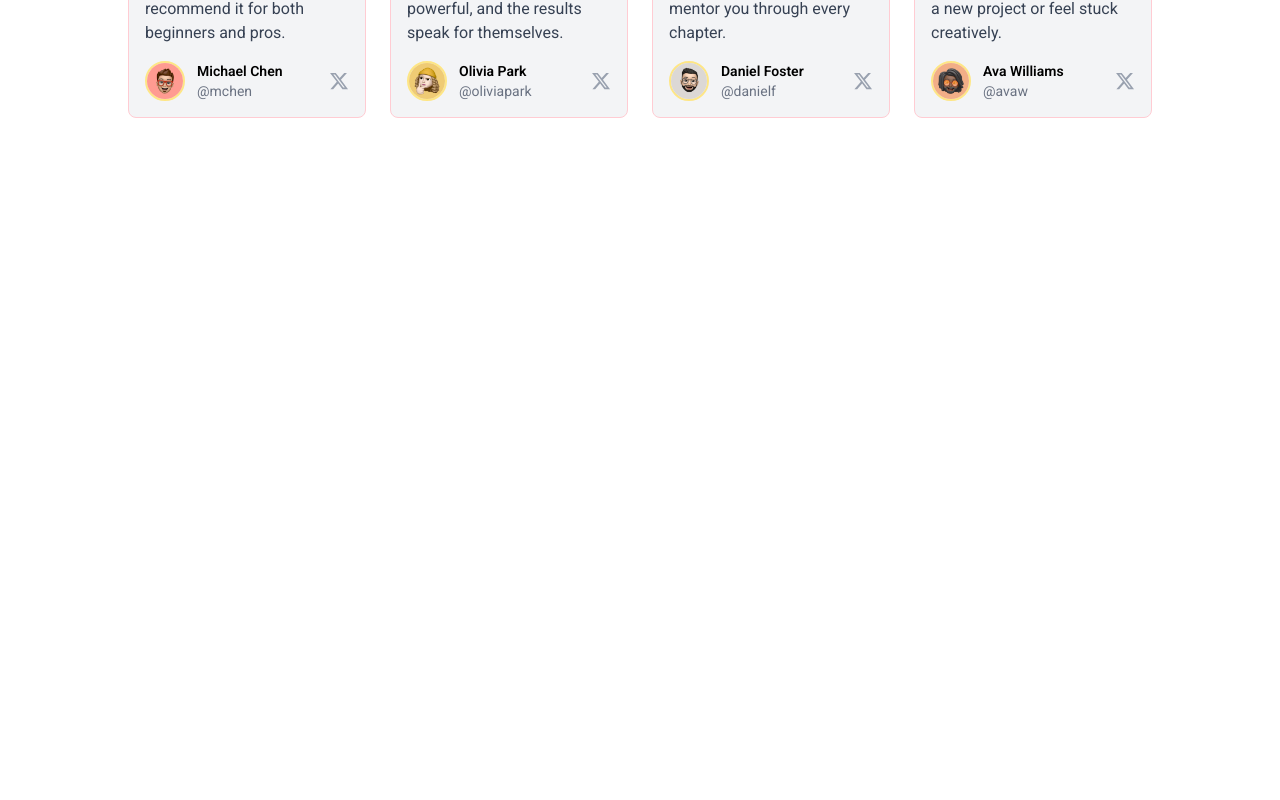
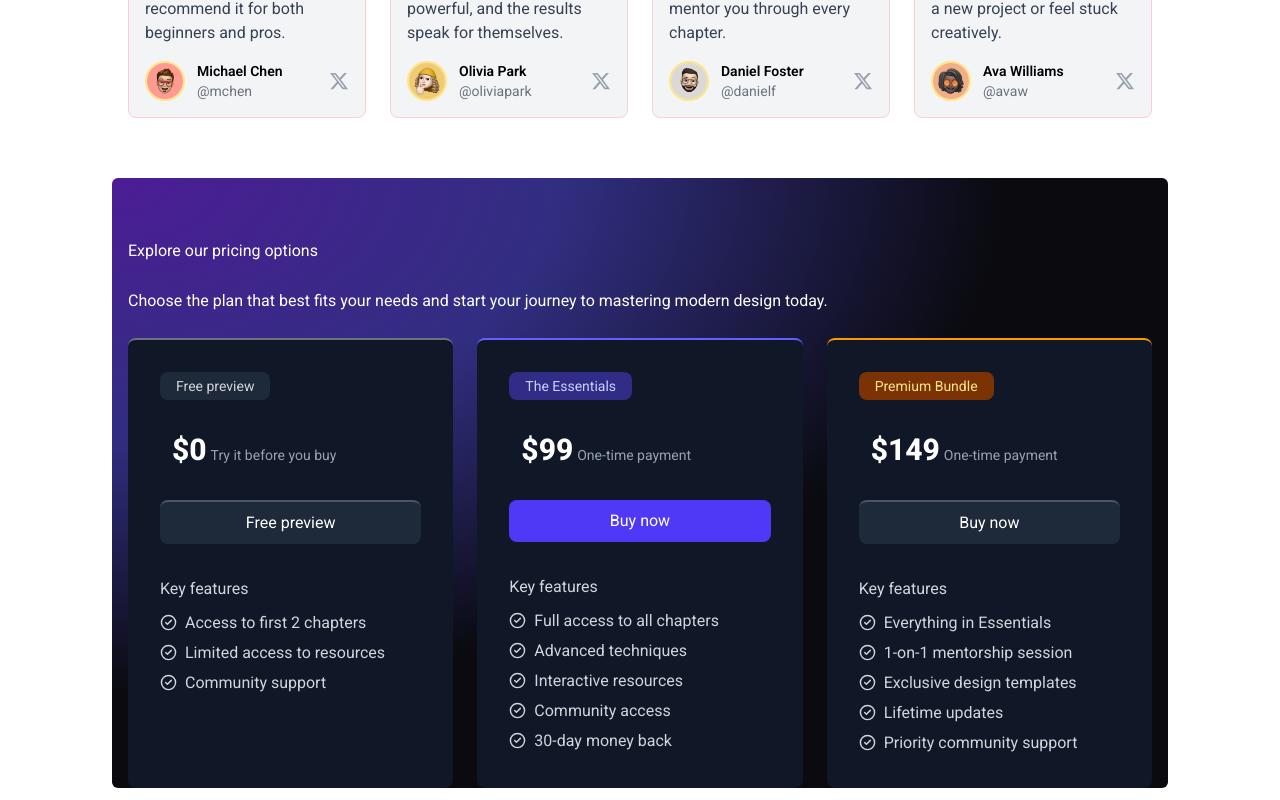
Before and after one commit to rohitha-kodikara/landify, a React (Vite) app: page / in a window 1280 px wide. Shown: the part 3066-3866 px from the top of the page. Before the commit the page ends 3196 px from the top, so only its background shows below. Built offline with nearby package versions, Linux system fonts and the light colour scheme.

Commit message:
added pricing section

```diff
--- a/src/App.jsx
+++ b/src/App.jsx
@@ -5,6 +5,7 @@ import Hero from "./components/Hero";
 import Learn from "./components/Learn";
 import Author from "./components/Author";
 import Chapters from "./components/Chapters";
+import Pricing from "./components/Pricing";
 import ReactLenis from "lenis/react";
 const App = () => {
   const [isScrolled, setIsScrolled] = useState(false);
@@ -39,6 +40,7 @@ const App = () => {
         <Author />
         <Chapters />
         <Reviews />
+        <Pricing />
       </div>
     </>
   );
--- /dev/null
+++ b/src/components/Pricing.jsx
@@ -0,0 +1,118 @@
+import React from "react";
+import { CircleCheck } from "lucide-react";
+
+const Pricing = () => {
+  return (
+    <section className="lg:px-25 mt-10 z-0">
+      <div className="pt-15  flex flex-col gap-5 leading-relaxed lg:gap-6 lg:mt-5 px-4 bg-hero-gradient text-white rounded-md">
+        <h2>Explore our pricing options</h2>
+        <p>
+          Choose the plan that best fits your needs and start your journey to
+          mastering modern design today.
+        </p>
+        <div className="grid grid-cols-1 md:grid-cols-2 lg:grid-cols-3 gap-6">
+          <div className="bg-gray-900 border-t-2 border-gray-500 rounded-lg p-8 flex flex-col gap-8">
+            <span className="text-sm text-gray-300 bg-gray-800 px-4 py-1 rounded-lg self-start">
+              Free preview
+            </span>
+            <div>
+              <span className="pl-3 py-1 font-extrabold text-3xl">$0</span>
+              <span className="text-sm pl-1 py-1 text-gray-400">
+                Try it before you buy
+              </span>
+            </div>
+            <button className="bg-gray-800 border-t-2 border-gray-600 text-white px-4 py-2 rounded-lg hover:bg-indigo-700">
+              Free preview
+            </button>
+            <div className="flex flex-col gap-2">
+              <span className="text-gray-300">Key features</span>
+              <ul className="flex flex-col gap-1 [&_li]:flex [&_li]:items-center [&_li]:gap-2">
+                <li className="text-gray-300">
+                  <CircleCheck size={17} /> Access to first 2 chapters
+                </li>
+                <li className="text-gray-300">
+                  <CircleCheck size={17} /> Limited access to resources
+                </li>
+                <li className="text-gray-300">
+                  <CircleCheck size={17} /> Community support
+                </li>
+              </ul>
+            </div>
+          </div>
+
+          <div className="bg-gray-900 border-t-2 border-indigo-500 rounded-lg p-8 flex flex-col gap-8">
+            <span className="text-sm text-indigo-200 bg-indigo-900 px-4 py-1 rounded-lg self-start">
+              The Essentials
+            </span>
+            <div>
+              <span className="pl-3 py-1 font-extrabold text-3xl">$99</span>
+              <span className="text-sm pl-1 py-1 text-gray-400">
+                One-time payment
+              </span>
+            </div>
+            <button className="bg-indigo-600 text-white px-4 py-2 rounded-lg hover:bg-indigo-500">
+              Buy now
+            </button>
+            <div className="flex flex-col gap-2">
+              <span className="text-gray-300">Key features</span>
+              <ul className="flex flex-col gap-1 [&_li]:flex [&_li]:items-center [&_li]:gap-2">
+                <li className="text-gray-300">
+                  <CircleCheck size={17} /> Full access to all chapters
+                </li>
+                <li className="text-gray-300">
+                  <CircleCheck size={17} /> Advanced techniques
+                </li>
+                <li className="text-gray-300">
+                  <CircleCheck size={17} /> Interactive resources
+                </li>
+                <li className="text-gray-300">
+                  <CircleCheck size={17} /> Community access
+                </li>
+                <li className="text-gray-300">
+                  <CircleCheck size={17} /> 30-day money back
+                </li>
+              </ul>
+            </div>
+          </div>
+
+          <div className="bg-gray-900 border-t-2 border-amber-500 rounded-lg p-8 flex flex-col gap-8">
+            <span className="text-sm text-amber-200 bg-amber-900 px-4 py-1 rounded-lg self-start">
+              Premium Bundle
+            </span>
+            <div>
+              <span className="pl-3 py-1 font-extrabold text-3xl">$149</span>
+              <span className="text-sm pl-1 py-1 text-gray-400">
+                One-time payment
+              </span>
+            </div>
+            <button className="bg-gray-800 border-t-2 border-gray-600 text-white px-4 py-2 rounded-lg hover:bg-amber-600">
+              Buy now
+            </button>
+            <div className="flex flex-col gap-2">
+              <span className="text-gray-300">Key features</span>
+              <ul className="flex flex-col gap-1 [&_li]:flex [&_li]:items-center [&_li]:gap-2">
+                <li className="text-gray-300">
+                  <CircleCheck size={17} /> Everything in Essentials
+                </li>
+                <li className="text-gray-300">
+                  <CircleCheck size={17} /> 1-on-1 mentorship session
+                </li>
+                <li className="text-gray-300">
+                  <CircleCheck size={17} /> Exclusive design templates
+                </li>
+                <li className="text-gray-300">
+                  <CircleCheck size={17} /> Lifetime updates
+                </li>
+                <li className="text-gray-300">
+                  <CircleCheck size={17} /> Priority community support
+                </li>
+              </ul>
+            </div>
+          </div>
+        </div>
+      </div>
+    </section>
+  );
+};
+
+export default Pricing;
```
